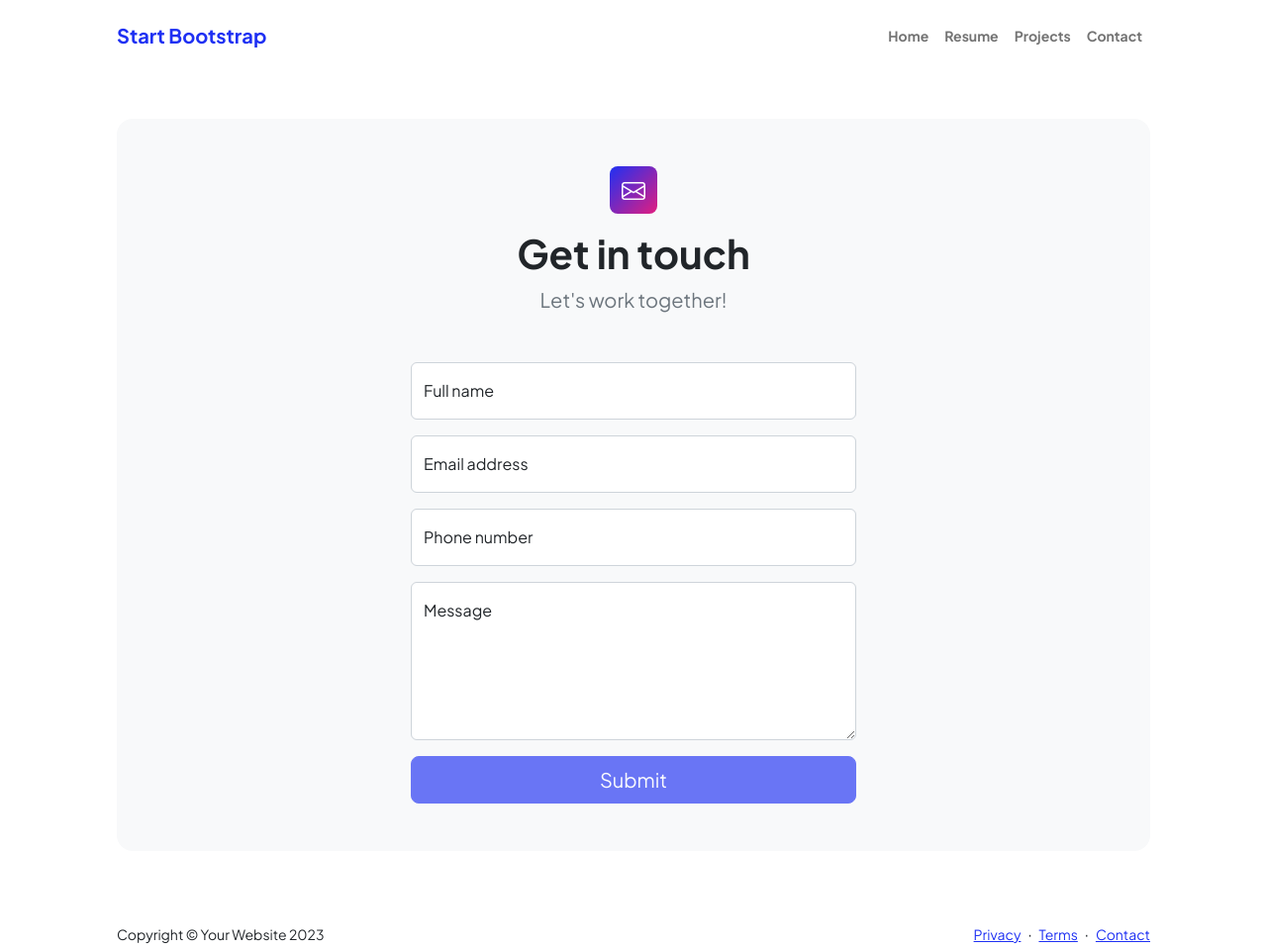
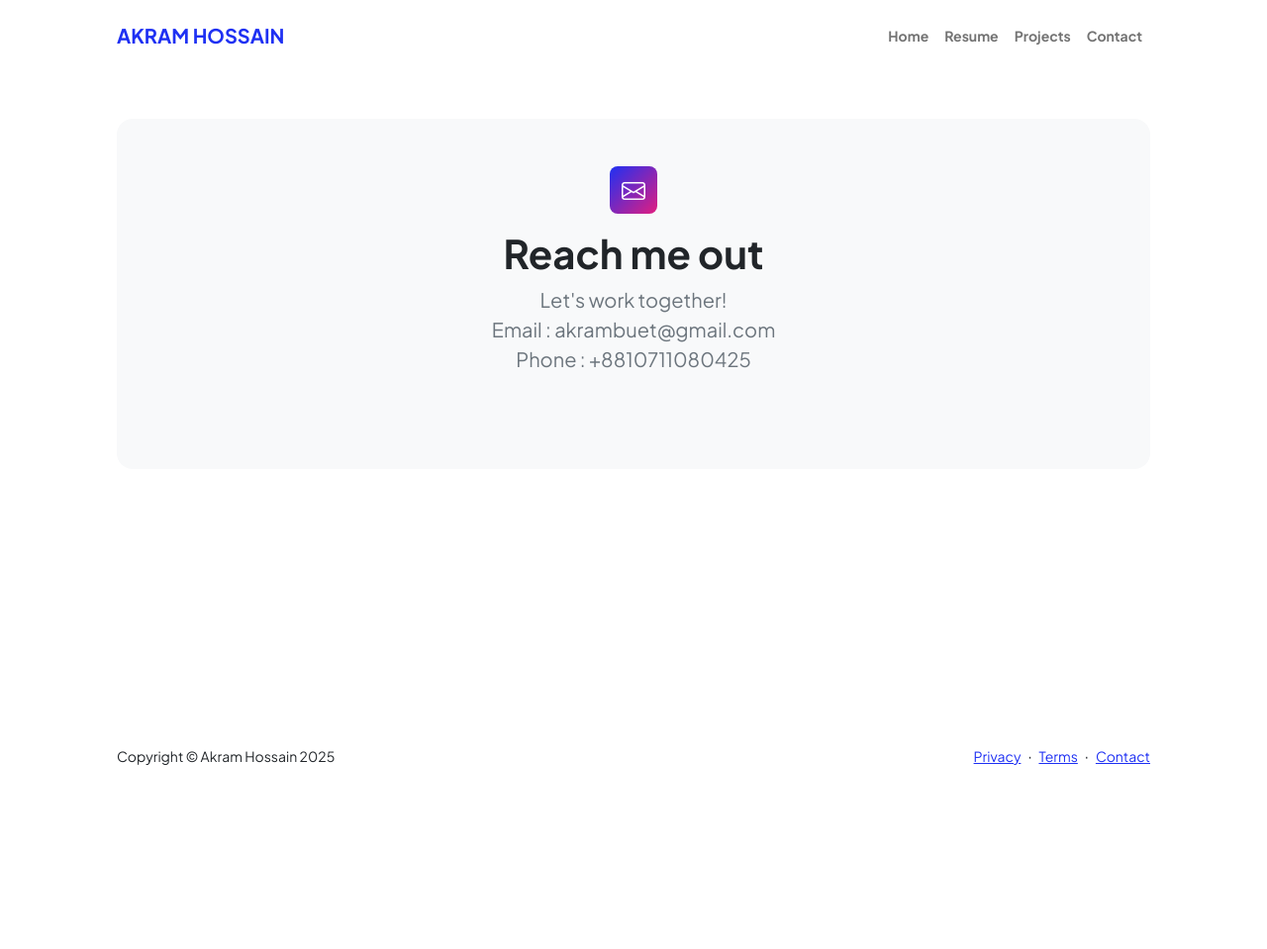
Before and after one commit to akram6043/akram6043.github.io, a plain HTML site: page contact.html in a window 1280 px wide. Shown: the whole page at 99% size. After the commit the page ends 800 px from the top, so only its background shows below. Drawn offline with nearby package versions, Linux system fonts and the light colour scheme.

Commit message:
Update contact.html

```diff
--- a/contact.html
+++ b/contact.html
@@ -22,7 +22,7 @@
             <!-- Navigation-->
             <nav class="navbar navbar-expand-lg navbar-light bg-white py-3">
                 <div class="container px-5">
-                    <a class="navbar-brand" href="index.html"><span class="fw-bolder text-primary">Start Bootstrap</span></a>
+                    <a class="navbar-brand" href="index.html"><span class="fw-bolder text-primary">AKRAM HOSSAIN</span></a>
                     <button class="navbar-toggler" type="button" data-bs-toggle="collapse" data-bs-target="#navbarSupportedContent" aria-controls="navbarSupportedContent" aria-expanded="false" aria-label="Toggle navigation"><span class="navbar-toggler-icon"></span></button>
                     <div class="collapse navbar-collapse" id="navbarSupportedContent">
                         <ul class="navbar-nav ms-auto mb-2 mb-lg-0 small fw-bolder">
@@ -41,8 +41,10 @@
                     <div class="bg-light rounded-4 py-5 px-4 px-md-5">
                         <div class="text-center mb-5">
                             <div class="feature bg-primary bg-gradient-primary-to-secondary text-white rounded-3 mb-3"><i class="bi bi-envelope"></i></div>
-                            <h1 class="fw-bolder">Get in touch</h1>
+                            <h1 class="fw-bolder">Reach me out</h1>
                             <p class="lead fw-normal text-muted mb-0">Let's work together!</p>
+                            <p class="lead fw-normal text-muted mb-0">Email : akrambuet@gmail.com</p>
+                            <p class="lead fw-normal text-muted mb-0">Phone : +8810711080425</p>
                         </div>
                         <div class="row gx-5 justify-content-center">
                             <div class="col-lg-8 col-xl-6">
@@ -53,52 +55,6 @@
                                 <!-- To make this form functional, sign up at-->
                                 <!-- https://startbootstrap.com/solution/contact-forms-->
                                 <!-- to get an API token!-->
-                                <form id="contactForm" data-sb-form-api-token="API_TOKEN">
-                                    <!-- Name input-->
-                                    <div class="form-floating mb-3">
-                                        <input class="form-control" id="name" type="text" placeholder="Enter your name..." data-sb-validations="required" />
-                                        <label for="name">Full name</label>
-                                        <div class="invalid-feedback" data-sb-feedback="name:required">A name is required.</div>
-                                    </div>
-                                    <!-- Email address input-->
-                                    <div class="form-floating mb-3">
-                                        <input class="form-control" id="email" type="email" placeholder="name@example.com" data-sb-validations="required,email" />
-                                        <label for="email">Email address</label>
-                                        <div class="invalid-feedback" data-sb-feedback="email:required">An email is required.</div>
-                                        <div class="invalid-feedback" data-sb-feedback="email:email">Email is not valid.</div>
-                                    </div>
-                                    <!-- Phone number input-->
-                                    <div class="form-floating mb-3">
-                                        <input class="form-control" id="phone" type="tel" placeholder="(123) 456-7890" data-sb-validations="required" />
-                                        <label for="phone">Phone number</label>
-                                        <div class="invalid-feedback" data-sb-feedback="phone:required">A phone number is required.</div>
-                                    </div>
-                                    <!-- Message input-->
-                                    <div class="form-floating mb-3">
-                                        <textarea class="form-control" id="message" type="text" placeholder="Enter your message here..." style="height: 10rem" data-sb-validations="required"></textarea>
-                                        <label for="message">Message</label>
-                                        <div class="invalid-feedback" data-sb-feedback="message:required">A message is required.</div>
-                                    </div>
-                                    <!-- Submit success message-->
-                                    <!---->
-                                    <!-- This is what your users will see when the form-->
-                                    <!-- has successfully submitted-->
-                                    <div class="d-none" id="submitSuccessMessage">
-                                        <div class="text-center mb-3">
-                                            <div class="fw-bolder">Form submission successful!</div>
-                                            To activate this form, sign up at
-                                            <br />
-                                            <a href="https://startbootstrap.com/solution/contact-forms">https://startbootstrap.com/solution/contact-forms</a>
-                                        </div>
-                                    </div>
-                                    <!-- Submit error message-->
-                                    <!---->
-                                    <!-- This is what your users will see when there is-->
-                                    <!-- an error submitting the form-->
-                                    <div class="d-none" id="submitErrorMessage"><div class="text-center text-danger mb-3">Error sending message!</div></div>
-                                    <!-- Submit Button-->
-                                    <div class="d-grid"><button class="btn btn-primary btn-lg disabled" id="submitButton" type="submit">Submit</button></div>
-                                </form>
                             </div>
                         </div>
                     </div>
@@ -109,7 +65,7 @@
         <footer class="bg-white py-4 mt-auto">
             <div class="container px-5">
                 <div class="row align-items-center justify-content-between flex-column flex-sm-row">
-                    <div class="col-auto"><div class="small m-0">Copyright &copy; Your Website 2023</div></div>
+                    <div class="col-auto"><div class="small m-0">Copyright &copy; Akram Hossain 2025</div></div>
                     <div class="col-auto">
                         <a class="small" href="#!">Privacy</a>
                         <span class="mx-1">&middot;</span>
```
